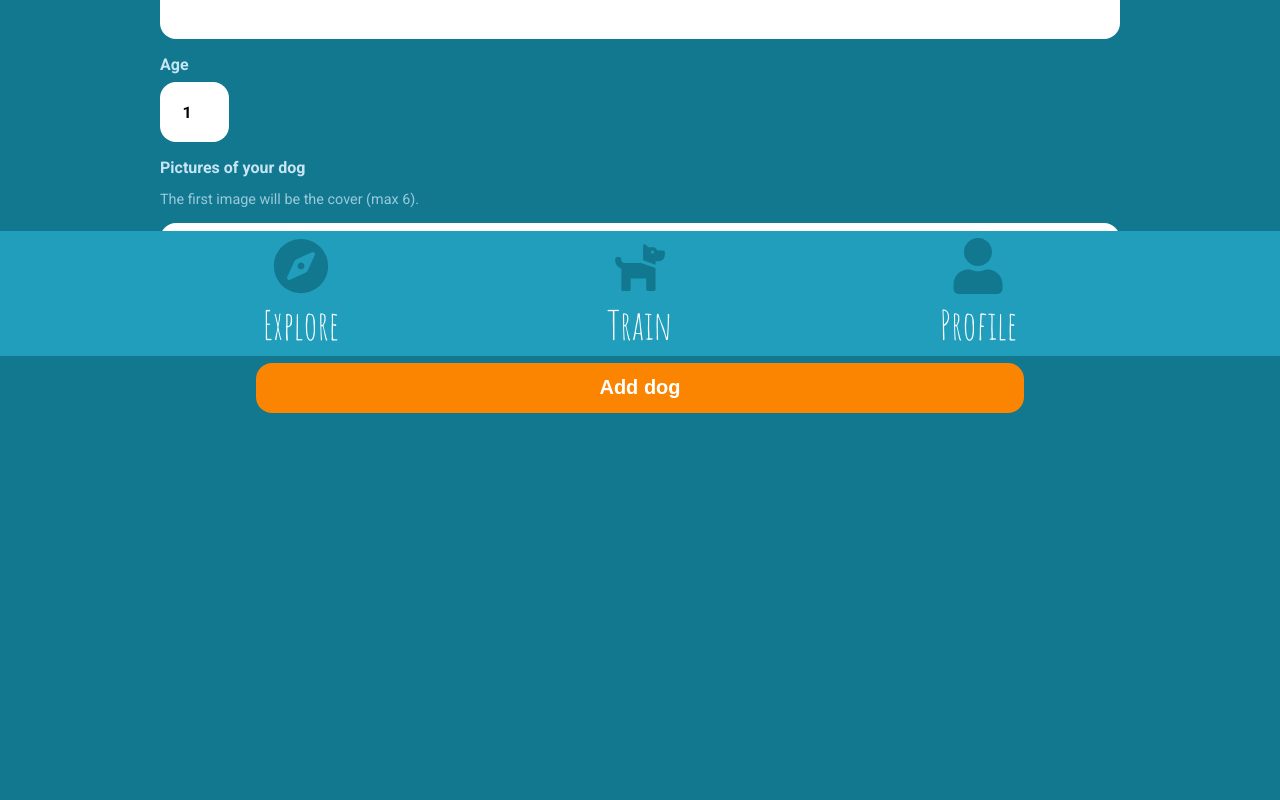
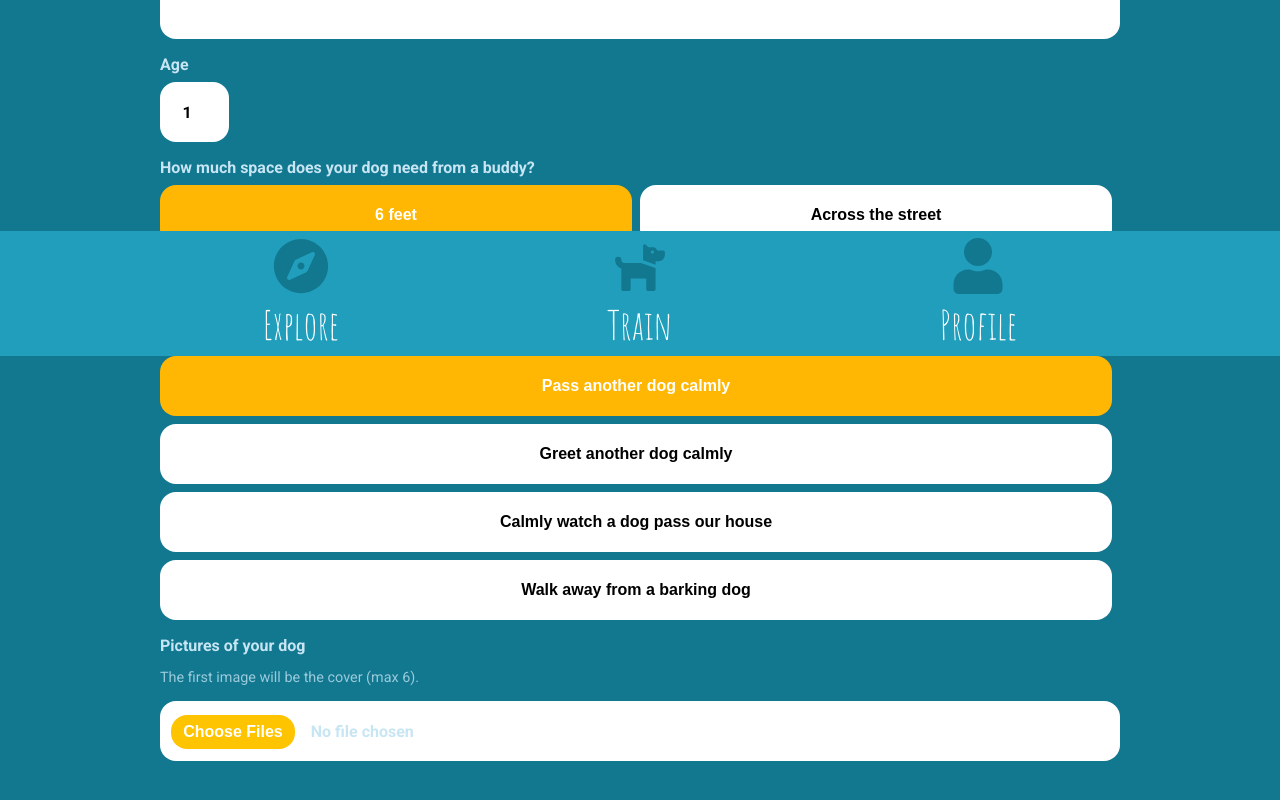
Before and after one commit to bethsutton/barky-buddies, a React (Create React App) app: page /create-buddy in a window 1280 px wide. Shown: the part 444-1244 px from the top of the page. Before the commit the page ends 1177 px from the top, so only its background shows below. Built offline with nearby package versions, Linux system fonts and the light colour scheme; no server answers; sample sign-in values are in the browser's storage.

Commit message:
added needs and goal fields to CreateBuddy form

```diff
--- a/src/pages/CreateBuddy.jsx
+++ b/src/pages/CreateBuddy.jsx
@@ -20,8 +20,8 @@ function CreateBuddy() {
     type: 'neutral',
     name: '',
     // triggers: '',
-    // needs: '',
-    // goals: '',
+    needs: '6 feet',
+    goal: 'pass another dog calmly',
     age: 1,
     images: {},
   });
@@ -30,8 +30,8 @@ function CreateBuddy() {
     type,
     name,
     // triggers,
-    // needs,
-    // goals,
+    needs,
+    goal,
     age,
     images,
   } = formData;
@@ -249,6 +249,132 @@ function CreateBuddy() {
             </div>
           </div>
 
+          {/* NEEDS */}
+          <label className="formLabel">
+            How much space does your dog need from a buddy?
+          </label>
+          <div className="formButtons formType">
+            {/* 6FT BUTTON */}
+            <button
+              type="button"
+              className={needs === '6 feet' ? 'formButtonActive' : 'formButton'}
+              id="needs"
+              value="6 feet"
+              onClick={onMutate}
+            >
+              6 feet
+            </button>
+            {/* ACROSS THE STREET BUTTON */}
+            <button
+              type="button"
+              className={
+                needs === 'across the street'
+                  ? 'formButtonActive'
+                  : 'formButton'
+              }
+              id="needs"
+              value="across the street"
+              onClick={onMutate}
+            >
+              Across the street
+            </button>
+          </div>
+          <div className="formButtons formType">
+            {/* ONE BLOCK BUTTON */}
+            <button
+              type="button"
+              className={
+                needs === 'a football field' ? 'formButtonActive' : 'formButton'
+              }
+              id="needs"
+              value="a football field"
+              onClick={onMutate}
+            >
+              A football field
+            </button>
+            {/* NO SPACE NEEDED BUTTON */}
+            <button
+              type="button"
+              className={
+                needs === 'no space needed' ? 'formButtonActive' : 'formButton'
+              }
+              id="needs"
+              value="no space needed"
+              onClick={onMutate}
+            >
+              No space needed
+            </button>
+          </div>
+
+          {/* GOAL */}
+          <label className="formLabel">
+            What is your current goal for your dog?
+          </label>
+          <div className="formButtons formType">
+            {/* PASS A DOG BUTTON */}
+            <button
+              type="button"
+              className={
+                goal === 'pass another dog calmly'
+                  ? 'formButtonActive'
+                  : 'formButton'
+              }
+              id="goal"
+              value="pass another dog calmly"
+              onClick={onMutate}
+            >
+              Pass another dog calmly
+            </button>
+          </div>
+          <div className="formButtons formType">
+            {/* GREET A DOG BUTTON */}
+            <button
+              type="button"
+              className={
+                goal === 'greet another dog calmly'
+                  ? 'formButtonActive'
+                  : 'formButton'
+              }
+              id="goal"
+              value="greet another dog calmly"
+              onClick={onMutate}
+            >
+              Greet another dog calmly
+            </button>
+          </div>
+          <div className="formButtons formType">
+            {/* OUTSIDE HOME BUTTON */}
+            <button
+              type="button"
+              className={
+                goal === 'calmly watch a dog pass our house'
+                  ? 'formButtonActive'
+                  : 'formButton'
+              }
+              id="goal"
+              value="calmly watch a dog pass our house"
+              onClick={onMutate}
+            >
+              Calmly watch a dog pass our house
+            </button>
+          </div>
+          <div className="formButtons formType">
+            {/* WALK AWAY BUTTON */}
+            <button
+              type="button"
+              className={
+                goal === 'walk away from a barking dog'
+                  ? 'formButtonActive'
+                  : 'formButton'
+              }
+              id="goal"
+              value="walk away from a barking dog"
+              onClick={onMutate}
+            >
+              Walk away from a barking dog
+            </button>
+          </div>
+
           {/* IMAGES */}
           <label className="formLabel">Pictures of your dog</label>
           <p className="imagesInfo">
```
